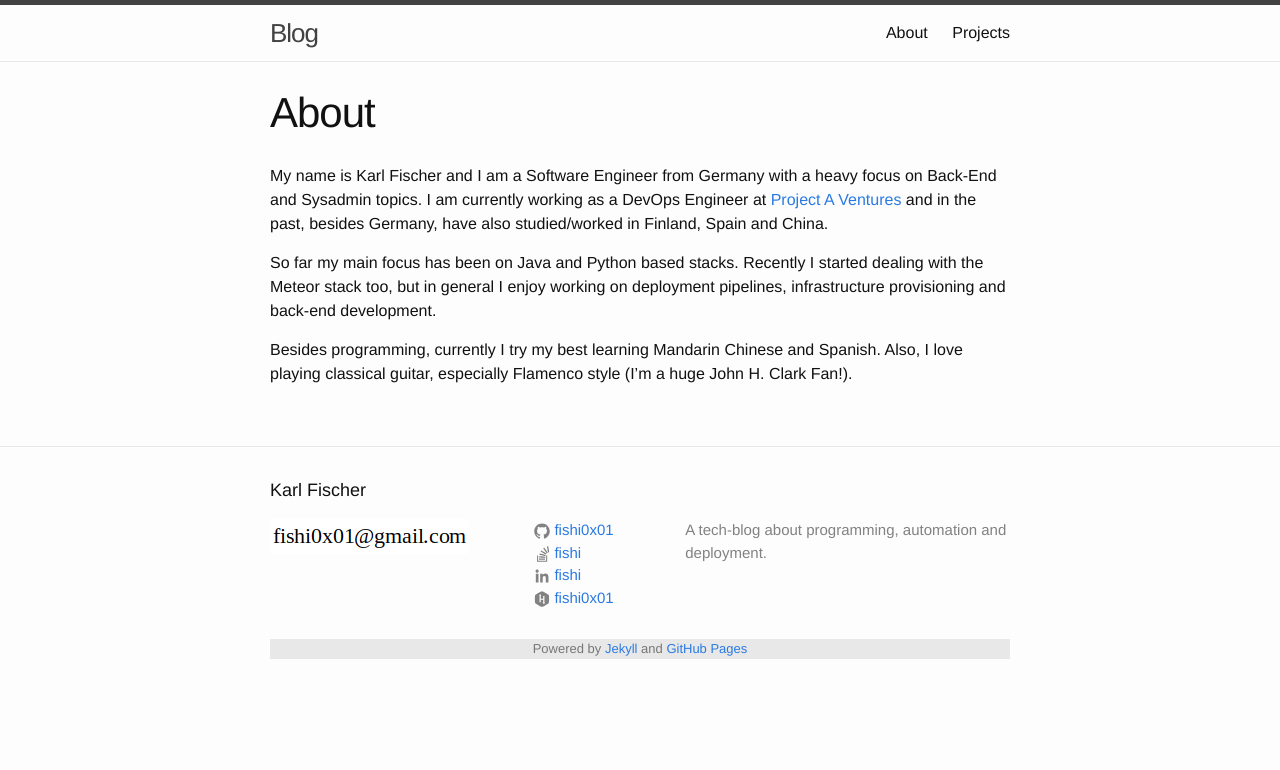
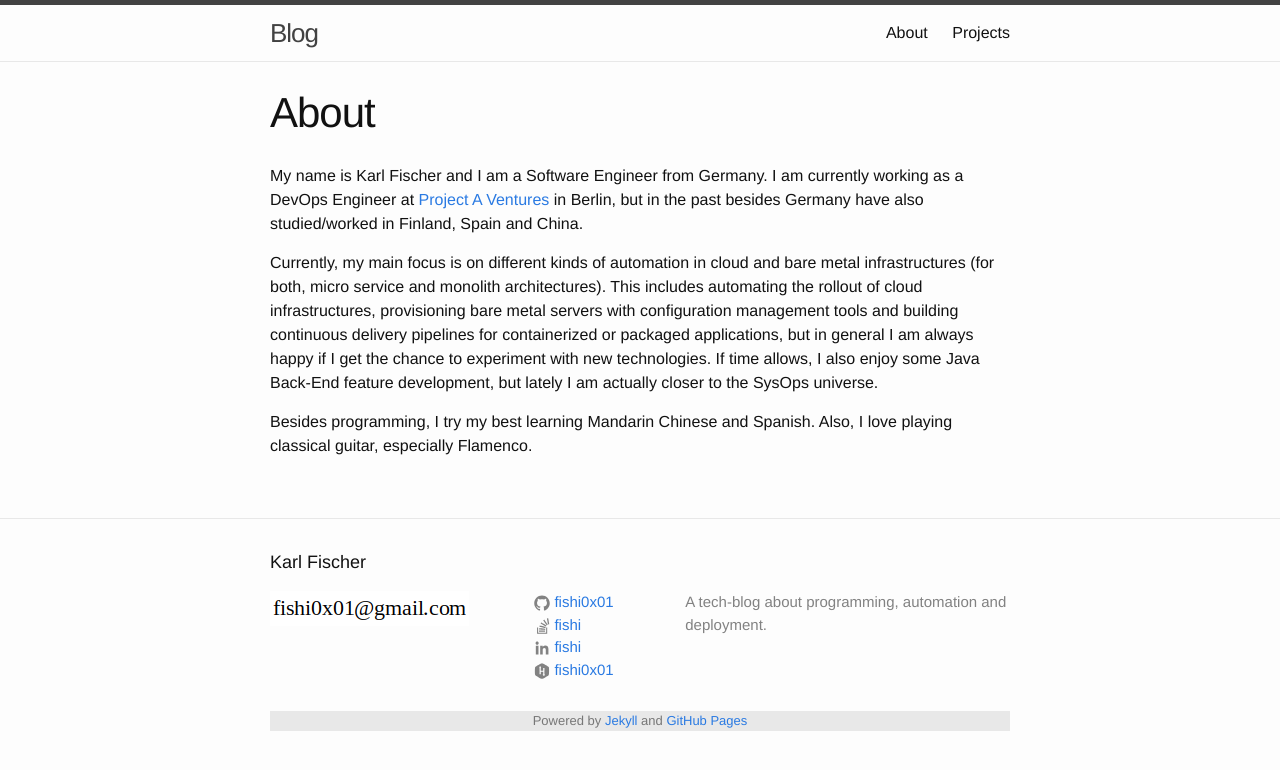
Before and after one commit to fishi0x01/fishi0x01.github.io, a Jekyll site: the page built from pages/about.md, in a window 1280 px wide. Shown: the top 770 px of the page. Built offline with Jekyll 4.4.1, drawn with Linux system fonts in a browser that asks for light colours.

Commit message:
Adjust about page

```diff
--- a/pages/about.md
+++ b/pages/about.md
@@ -4,9 +4,12 @@ title: About
 permalink: /home/about/
 ---
 
-My name is Karl Fischer and I am a Software Engineer from Germany with a heavy focus on Back-End and Sysadmin topics.
-I am currently working as a DevOps Engineer at [Project A Ventures](https://project-a.com) and in the past, besides Germany, have also studied/worked in Finland, Spain and China.
+My name is Karl Fischer and I am a Software Engineer from Germany.
+I am currently working as a DevOps Engineer at [Project A Ventures](https://project-a.com) in Berlin, but in the past besides Germany have also studied/worked in Finland, Spain and China.
 
-So far my main focus has been on Java and Python based stacks. Recently I started dealing with the Meteor stack too, but in general I enjoy working on deployment pipelines, infrastructure provisioning and back-end development.
+Currently, my main focus is on different kinds of automation in cloud and bare metal infrastructures (for both, micro service and monolith architectures).
+This includes automating the rollout of cloud infrastructures, provisioning bare metal servers with configuration management tools and building continuous delivery pipelines for containerized or packaged applications, but in general I am always happy if I get the chance to experiment with new technologies.
+If time allows, I also enjoy some Java Back-End feature development, but lately I am actually closer to the SysOps universe.
 
-Besides programming, currently I try my best learning Mandarin Chinese and Spanish. Also, I love playing classical guitar, especially Flamenco style (I'm a huge John H. Clark Fan!).
+Besides programming, I try my best learning Mandarin Chinese and Spanish.
+Also, I love playing classical guitar, especially Flamenco.
```
